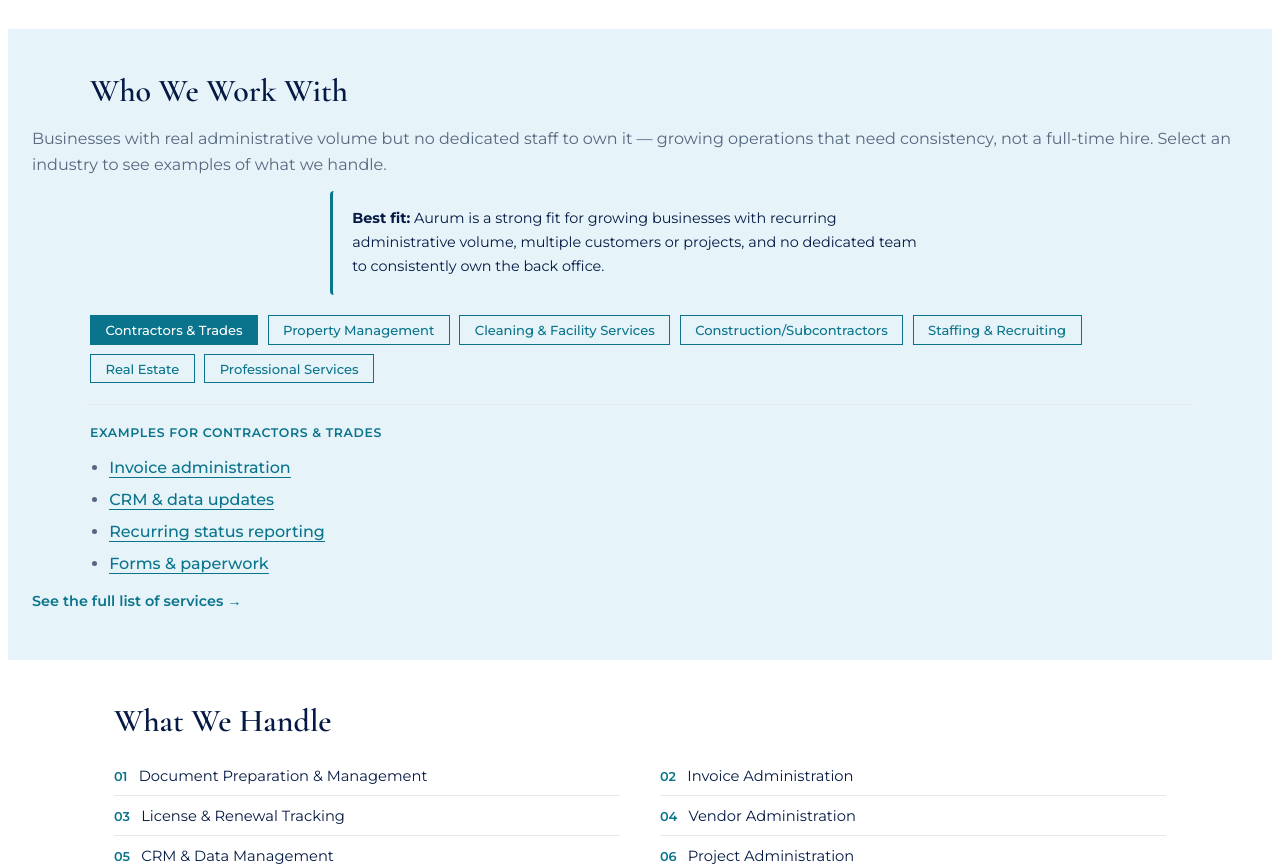
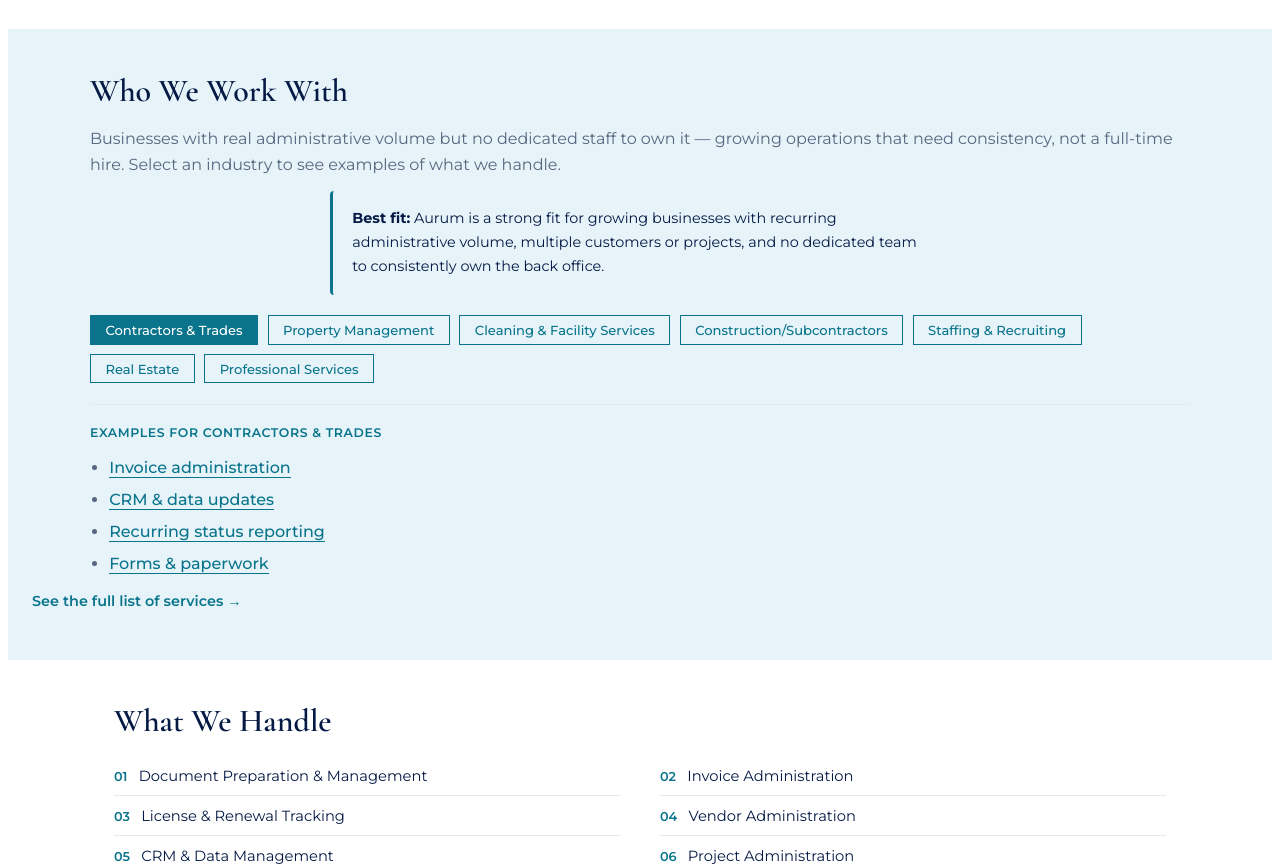
Before and after one commit to kyleonbiz/aurum-ventura-site, a React (Vite) app: page / in a window 1280 px wide. Shown: the part 2480-3348 px from the top of the page. Built offline with nearby package versions, Linux system fonts and the light colour scheme.

Commit message:
Revert "Shift 'Who We Work With' section to the left"
This reverts commit 310b495aedd60679d084762dbafe30e6e014f35a.

```diff
--- a/src/App.jsx
+++ b/src/App.jsx
@@ -728,8 +728,8 @@
       <Testimonials />
 
       <section className="section alt">
-        <h2 ref={audienceRef} style={{ textAlign: "left" }}>Who We Work With</h2>
-        <p className="section-lead" style={{ textAlign: "left", maxWidth: "none" }}>
+        <h2 ref={audienceRef}>Who We Work With</h2>
+        <p className="section-lead">
           Businesses with real administrative volume but no dedicated staff to own it — growing operations that
           need consistency, not a full-time hire. Select an industry to see examples of what we handle.
         </p>
```
